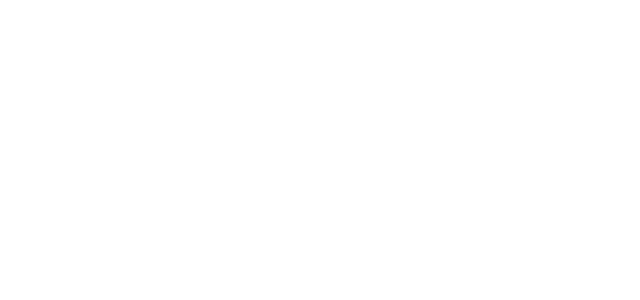
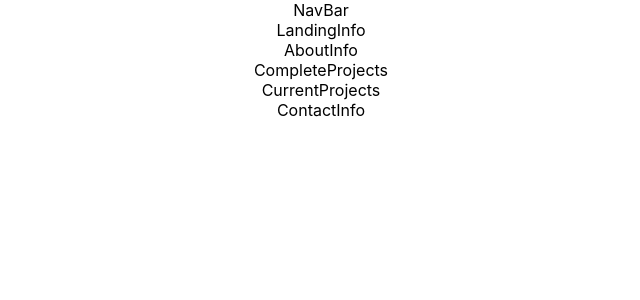
Before and after one commit to joesimp94/portfolio, a React (Create React App) app: page / in a window 1280 px wide. Shown: the top 300 px of the page, without its empty margins (319-959 px from the left). Built offline with nearby package versions, Linux system fonts and the light colour scheme.

Commit message:
Setup: added rafce to each component and linked to them on App.js

```diff
--- a/src/App.js
+++ b/src/App.js
@@ -1,7 +1,23 @@
 import "./App.css";
+import { motion } from "framer-motion";
+import NavBar from "./components/navbar/NavBar";
+import AboutInfo from "./components/aboutinfo/AboutInfo";
+import LandingInfo from "./components/landinginfo/LandingInfo";
+import CompleteProjects from "./components/completeprojects/CompleteProjects";
+import CurrentProjects from "./components/currentprojects/CurrentProjects";
+import ContactInfo from "./components/contactinfo/ContactInfo";
 
 function App() {
-  return <div className="App"></div>;
+  return (
+    <div className="App">
+      <NavBar />
+      <LandingInfo />
+      <AboutInfo />
+      <CompleteProjects />
+      <CurrentProjects />
+      <ContactInfo />
+    </div>
+  );
 }
 
 export default App;
--- a/src/components/aboutinfo/AboutInfo.js
+++ b/src/components/aboutinfo/AboutInfo.js
@@ -0,0 +1,7 @@
+import React from "react";
+
+const AboutInfo = () => {
+  return <div>AboutInfo</div>;
+};
+
+export default AboutInfo;
--- a/src/components/completeprojects/CompleteProjects.js
+++ b/src/components/completeprojects/CompleteProjects.js
@@ -0,0 +1,7 @@
+import React from "react";
+
+const CompleteProjects = () => {
+  return <div>CompleteProjects</div>;
+};
+
+export default CompleteProjects;
--- a/src/components/contactinfo/ContactInfo.js
+++ b/src/components/contactinfo/ContactInfo.js
@@ -0,0 +1,7 @@
+import React from "react";
+
+const ContactInfo = () => {
+  return <div>ContactInfo</div>;
+};
+
+export default ContactInfo;
--- a/src/components/currentprojects/CurrentProjects.js
+++ b/src/components/currentprojects/CurrentProjects.js
@@ -0,0 +1,7 @@
+import React from "react";
+
+const CurrentProjects = () => {
+  return <div>CurrentProjects</div>;
+};
+
+export default CurrentProjects;
--- a/src/components/landinginfo/LandingInfo.js
+++ b/src/components/landinginfo/LandingInfo.js
@@ -0,0 +1,7 @@
+import React from "react";
+
+const LandingInfo = () => {
+  return <div>LandingInfo</div>;
+};
+
+export default LandingInfo;
--- a/src/components/navbar/NavBar.js
+++ b/src/components/navbar/NavBar.js
@@ -0,0 +1,7 @@
+import React from "react";
+
+const NavBar = () => {
+  return <div>NavBar</div>;
+};
+
+export default NavBar;
```
